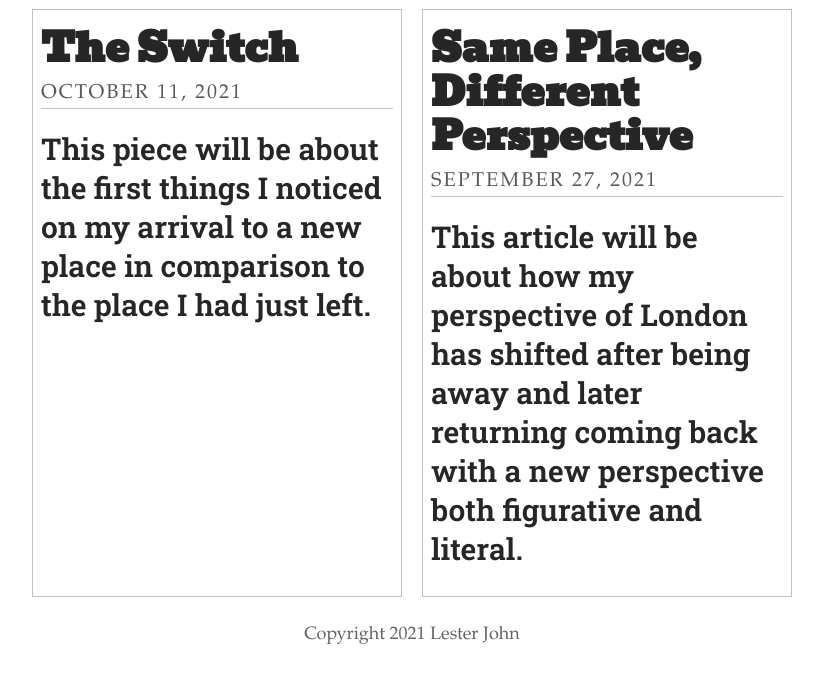
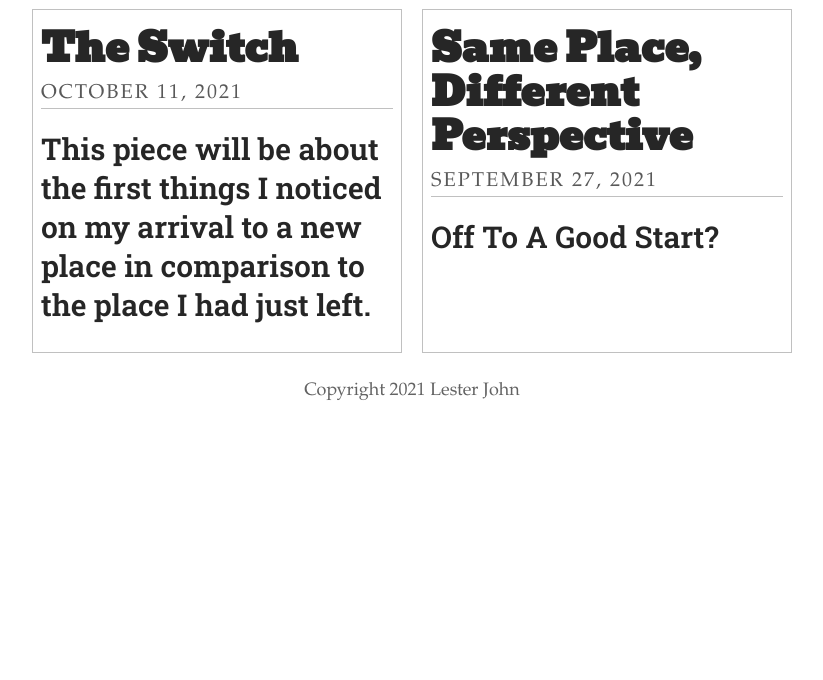
Before and after one commit to LJOHN15/emergence, a Jekyll site: the page built from index.html, in a window 1280 px wide and 900 px high, scrolled down 607 px, cut to the strip 220-900 px from the top of the window. Shown: the whole strip, without its empty margins (228-1051 px from the left). Built offline with Jekyll 4.4.1, drawn with Linux system fonts in a browser that asks for light colours; some web fonts are replaced; the list of posts is cut into pages by our own code; after the commit the page ends 1263 px from its top, so only the background shows below that.

Commit message:
Update Post “2021-09-27-same-place-different-perspective”

```diff
--- a/_posts/2021-09-27-same-place-different-perspective.md
+++ b/_posts/2021-09-27-same-place-different-perspective.md
@@ -15,7 +15,7 @@
   - Culture
   - Life
 ---
-### This article will be about how my perspective of London has shifted after being away and later returning coming back with a new perspective both figurative and literal.
+### Off To A Good Start?
 
 To spend a lifetime in place, just to leave one Summer is no easy feat, especially when you have no real idea of what lies beyond your limited horizon. Sometimes though, our need for growth outweighs the space we have to attain it. Sometimes the thought of our stagnation quells the uncertainty of changing our surroundings. Sometimes the idea of what could be over the horizon is so much more satiating than what our current view has to offer.
 
```
